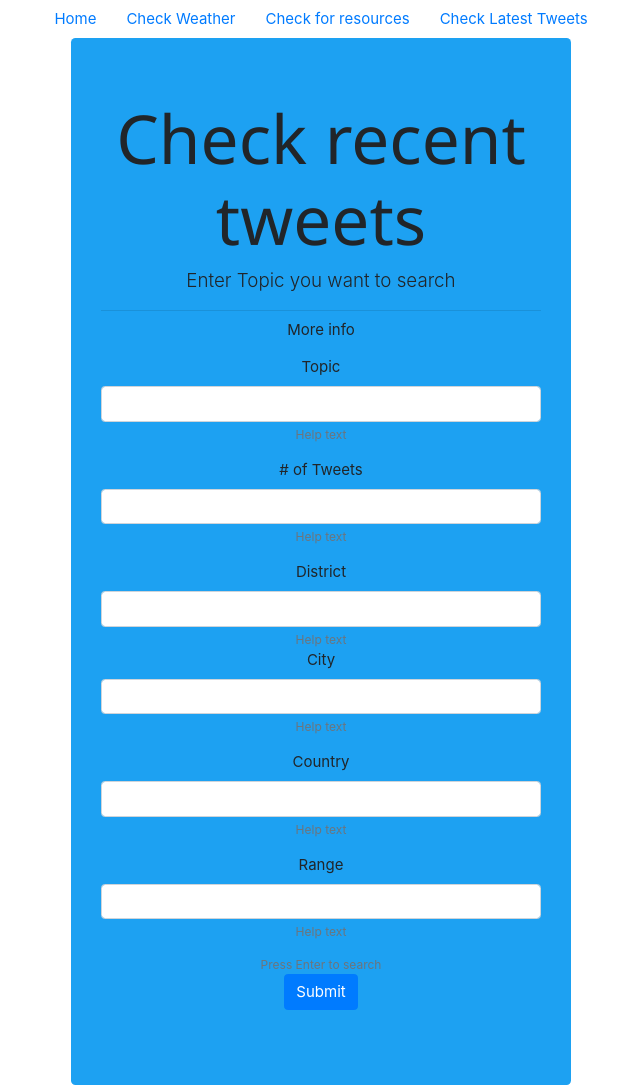
After one commit to mihir1919/WeatherApp, a Django app: page /searchtwitter/ in a window 1280 px wide. The commit adds this page. Shown: the whole page, without its empty margins (319-959 px from the left). Run offline with Django 3.2, Linux system fonts and the light colour scheme; some libraries are stand-ins or nearby versions.

Commit message:
Twitter functionalities

```diff
--- a/track/templates/track/base.html
+++ b/track/templates/track/base.html
@@ -19,6 +19,9 @@
             <li class="nav-item">
                 <a class="nav-link" href="{% url 'res' %}">Check for resources</a>
             </li>
+            <li class="nav-item">
+                <a class="nav-link" href="{% url 'searchtwitter' %}">Check Latest Tweets</a>
+            </li>
         </ul>
       </head>
           {% block content %}
--- /dev/null
+++ b/track/templates/track/twit.html
@@ -0,0 +1,52 @@
+{% extends 'track/base.html' %}
+{% block content %}
+    <div class="jumbotron" style="text-align:center;width:500px;margin:auto;background-color:#1DA1F2">
+        <h1 class="display-3">Check recent tweets</h1>
+        <p class="lead">Enter Topic you want to search</p>
+        <hr class="my-2">
+        <p>More info</p>
+        <form method="POST" action="twit/">
+            {% csrf_token %}
+            <div>
+            <div class="form-group">
+              <label for="">Topic</label>
+              <input type="text"
+                class="form-control" name="topic" id="" aria-describedby="helpId" placeholder="">
+              <small id="helpId" class="form-text text-muted">Help text</small>
+            </div>
+            <div class="form-group">
+              <label for=""># of Tweets</label>
+              <input type="text"
+                class="form-control" name="no" id="" aria-describedby="helpId" placeholder="">
+              <small id="helpId" class="form-text text-muted">Help text</small>
+            </div>
+              <label for="">District</label>
+              <input type="text" class="form-control" name="district" id="" aria-describedby="helpId" placeholder="">
+              <small id="helpId" class="form-text text-muted">Help text</small>
+            </div>
+            <div class="form-group">
+              <label for="">City</label>
+              <input type="text"
+                class="form-control" name="city" id="" aria-describedby="helpId" placeholder="">
+              <small id="helpId" class="form-text text-muted">Help text</small>
+            </div>
+            <div class="form-group">
+              <label for="">Country</label>
+              <input type="text"
+                class="form-control" name="country" id="" aria-describedby="helpId" placeholder="">
+              <small id="helpId" class="form-text text-muted">Help text</small>
+            </div>
+            <div class="form-group">
+              <label for="">Range</label>
+              <input type="text"
+                class="form-control" name="rangee" id="" aria-describedby="helpId" placeholder="">
+              <small id="helpId" class="form-text text-muted">Help text</small>
+            </div>
+            <small id="helpId" class="form-text text-muted">Press Enter to search</small>
+             <button type="submit" class="btn btn-primary">Submit</button>
+            </div>
+
+        </form>
+    </div>
+
+{% endblock  %}
--- a/track/urls.py
+++ b/track/urls.py
@@ -9,4 +9,6 @@ urlpatterns = [
     path('res/<str:city>/', views.resources,name="resources"),
     path('yo/<str:city>/',views.my_view,name="yo"),
     path('sup/<str:state>/',views.dis_view,name="sup"),
+    path('searchtwitter/twit/',views.twitter,name="twitter"),
+    path('searchtwitter/',views.searchtwitter,name="searchtwitter"),
 ]
--- a/track/views.py
+++ b/track/views.py
@@ -3,6 +3,8 @@ from .forms import LocationForm
 from .models import Location
 from django.http import JsonResponse
 import requests,json
+import tweepy
+from geopy.geocoders import Nominatim
 
 
 def index(request):
@@ -148,3 +150,43 @@ def tracker(request):
     else:
         form = LocationForm()
     return render(request, 'track/tracker.html', {'form': form})
+
+def twitter(request):
+    CONSUMER_KEY = 'vG4qN6vZn47PfLvQiOl5vEgwI'
+    CONSUMER_SECRET = 'I50fXTBjtopq2jAkfztGwFmifOLpYj0tshRSyruOThFRgNnMr8'
+    ACCESS_KEY = '3141790171-XjYckAXh1NrgTUgJvZ4y5JCOiDmcAps2YyByP2z'
+    ACCESS_SECRET = '4dbPGQK0voro1tRhMwcGnw1wjdCjLPxpNnAQIbBQInioc'
+    auth = tweepy.OAuthHandler(CONSUMER_KEY, CONSUMER_SECRET)
+    auth.set_access_token(ACCESS_KEY, ACCESS_SECRET)
+    search_words = "#COVID19India"
+    n=20
+    country="India"
+    district="Hauz Khas"
+    city="New Delhi"
+    rangee=30
+    if (request.method == "POST"):
+        search_words = request.POST.get("topic")
+        n=int(request.POST.get("no"))
+        city = request.POST.get("city")
+        country = request.POST.get("country")
+        district = request.POST.get("district")
+        rangee=int(request.POST.get("rangee"))
+    api = tweepy.API(auth)
+    locator = Nominatim(user_agent="track")
+    location = locator.geocode(str(country))
+    print("Latitude = {}, Longitude = {}".format(location.latitude, location.longitude))
+    Latitude = location.latitude
+    Longitude = location.longitude
+    print(str(Latitude)+','+str(Longitude)+',1km')
+    tweets = tweepy.Cursor(api.search,q=search_words,geocode=str(Latitude)+','+str(Longitude)+','+str(rangee)+'km',lang="en").items(n)
+    d={}
+    i=1
+    for tweet in tweets:
+        print(tweet.text)
+        d[i]=(tweet.text)
+        i+=1
+    t=i-1
+    return render(request,'track/twitter.html',{'d':d,'s':search_words,'t':t})
+
+def searchtwitter(request):
+    return render(request, 'track/twit.html')
```
Also changed, not shown: track/templates/track/twitter.html (added, +26 -0 lines), 1 other file.
